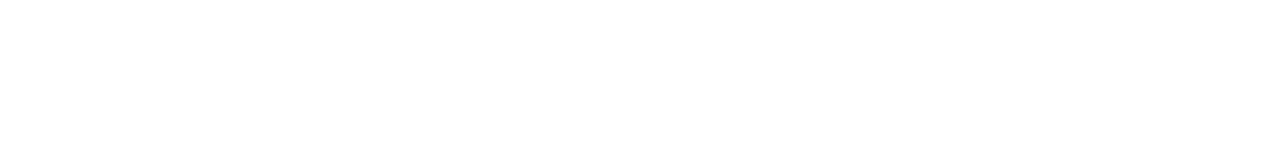
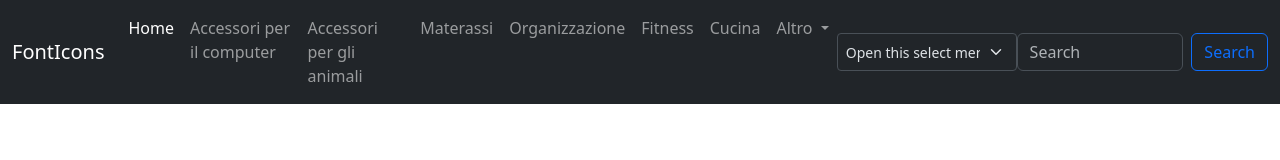
Before and after one commit to totarochristian/js-es6-icons, a plain HTML site: page index.html in a window 1280 px wide. Drawn offline with nearby package versions, Linux system fonts and the light colour scheme.

Commit message:
Define the header of the page

```diff
--- a/index.html
+++ b/index.html
@@ -19,7 +19,61 @@
 </head>
 <body>
     <header>
-
+        <nav class="navbar navbar-expand-lg bg-dark" data-bs-theme="dark">
+            <div class="container-fluid">
+                <a class="navbar-brand" href="#">FontIcons</a>
+                <button class="navbar-toggler" type="button" data-bs-toggle="collapse" data-bs-target="#navbarSupportedContent" aria-controls="navbarSupportedContent" aria-expanded="false" aria-label="Toggle navigation">
+                  <span class="navbar-toggler-icon"></span>
+                </button>
+                <div class="collapse navbar-collapse" id="navbarSupportedContent">
+                  <ul class="navbar-nav me-auto mb-2 mb-lg-0">
+                    <li class="nav-item">
+                      <a class="nav-link active" aria-current="page" href="#">Home</a>
+                    </li>
+                    <li class="nav-item">
+                      <a class="nav-link" href="#">Accessori per il computer</a>
+                    </li>
+                    <li class="nav-item">
+                        <a class="nav-link" href="#">Accessori per gli animali</a>
+                      </li>
+                      <li class="nav-item">
+                        <a class="nav-link" href="#">Materassi</a>
+                      </li>
+                      <li class="nav-item">
+                        <a class="nav-link" href="#">Organizzazione</a>
+                      </li>
+                      <li class="nav-item">
+                        <a class="nav-link" href="#">Fitness</a>
+                      </li>
+                      <li class="nav-item">
+                        <a class="nav-link" href="#">Cucina</a>
+                      </li>
+                    <li class="nav-item dropdown">
+                      <a class="nav-link dropdown-toggle" href="#" role="button" data-bs-toggle="dropdown" aria-expanded="false">
+                        Altro
+                      </a>
+                      <ul class="dropdown-menu">
+                        <li><a class="dropdown-item" href="#">Arredamento da ufficio</a></li>
+                        <li><a class="dropdown-item" href="#">Cavi</a></li>
+                        <li><a class="dropdown-item" href="#">Audio</a></li>
+                        <li><a class="dropdown-item" href="#">Bagno</a></li>
+                        <li><a class="dropdown-item" href="#">Giardino</a></li>
+                      </ul>
+                    </li>
+                  </ul>
+                  <form class="d-flex" role="search">
+                    <select class="form-select form-select-sm" aria-label=".form-select-sm example">
+                        <option value="0" selected>Open this select menu</option>
+                        <option value="1">Animal</option>
+                        <option value="2">Vegetable</option>
+                        <option value="3">User</option>
+                      </select>
+                    <input id="txtSearch" class="form-control me-2" type="search" placeholder="Search" aria-label="Search">
+                    <button id="btnSearch" class="btn btn-outline-primary" type="submit">Search</button>
+                  </form>
+                </div>
+              </div>
+          </nav>
     </header>
     <main>
 
```
